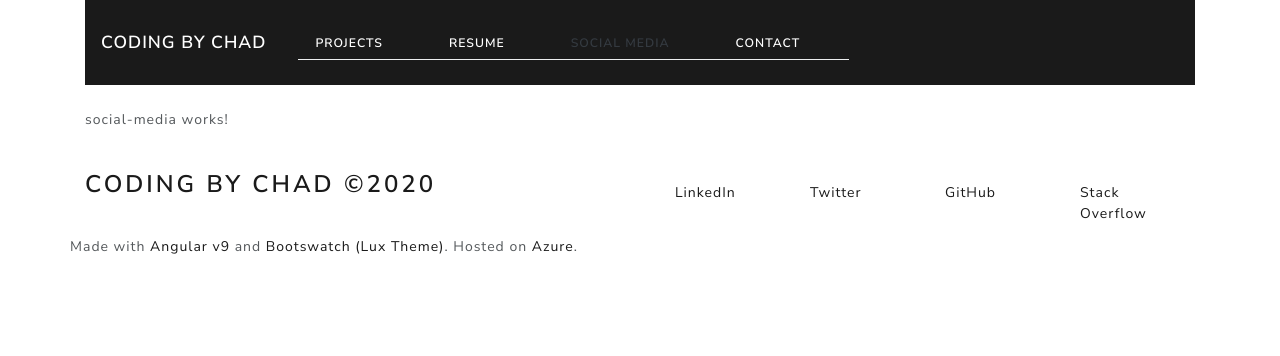
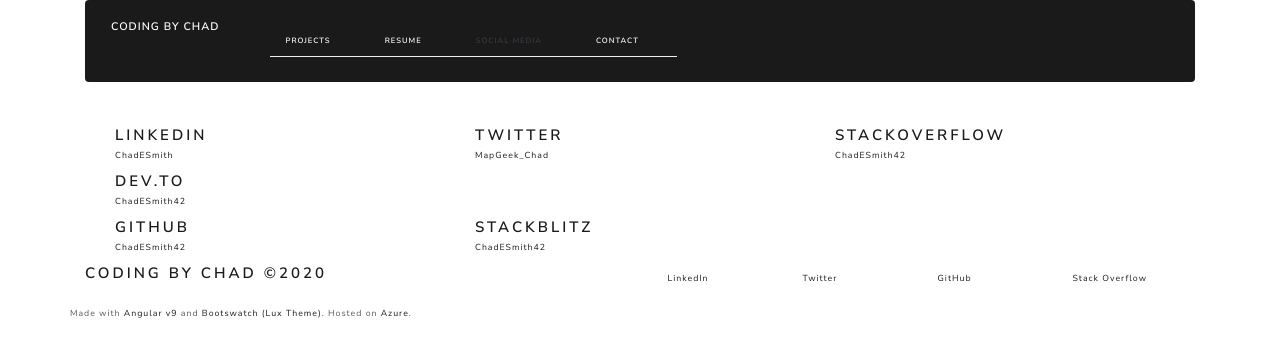
Before and after one commit to ChadESmith42/coding-by-chad, an Angular app in the folder portfolio/: page /social-media in a window 1280 px wide. Shown: the top 356 px of the page. Built offline with nearby package versions, Linux system fonts and the light colour scheme.

Commit message:
added social media links

```diff
--- a/portfolio/angular.json
+++ b/portfolio/angular.json
@@ -24,6 +24,7 @@
               "src/assets"
             ],
             "styles": [
+              "../node_modules/bootstrap/dist/css/bootstrap.min.css",
               "src/styles.css"
             ],
             "scripts": []
@@ -88,6 +89,7 @@
               "src/assets"
             ],
             "styles": [
+              "../node_modules/bootstrap/dist/css/bootstrap.min.css",
               "src/styles.css"
             ],
             "scripts": []
@@ -121,5 +123,8 @@
       }
     }
   },
-  "defaultProject": "portfolio"
+  "defaultProject": "portfolio",
+  "cli": {
+    "analytics": false
+  }
 }
--- a/portfolio/src/app/content/social-media/social-media.component.css
+++ b/portfolio/src/app/content/social-media/social-media.component.css
@@ -0,0 +1 @@
+.section { margin: 24px 24px 12px 24px; }
--- a/portfolio/src/app/content/social-media/social-media.component.html
+++ b/portfolio/src/app/content/social-media/social-media.component.html
@@ -1 +1,41 @@
-<p>social-media works!</p>
+
+<section class="col-lg-12 col-md-6 col-sm-6">
+  <article class="col-lg-4 col-md-4 col-sm-6">
+    <div>
+      <h3>LinkedIn</h3>
+      <p><a href="https://www.linkedin.com/in/chadesmith/" target="_blank">ChadESmith</a></p>
+    </div>
+  </article>
+  <article class="col-lg-4 col-md-4 col-sm-6">
+    <div>
+      <h3>Twitter</h3>
+      <p><a href="https://www.twitter.com/mapgeek_chad" target="_blank">MapGeek_Chad</a></p>
+    </div>
+  </article>
+  <article class="col-lg-4 col-md-4 col-sm-6">
+    <div>
+      <h3>StackOverflow</h3>
+      <p><a href="https://stackoverflow.com/users/9768198/chadesmith42?tab=profile" target="_blank">ChadESmith42</a></p>
+    </div>
+  </article>
+  <article class="col-lg-4 col-md-4 col-sm-6">
+    <div>
+      <h3>Dev.to</h3>
+      <p><a href="https://dev.to/chadesmith42" target="_blank">ChadESmith42</a></p>
+    </div>
+  </article>
+</section>
+<section class="col-lg-12 col-md-6 col-sm-6">
+  <article class="col-lg-4 col-md-4 col-sm-6">
+    <div>
+      <h3>GitHub</h3>
+      <p><a href="https://github.com/ChadESmith42" target="_blank">ChadESmith42</a></p>
+    </div>
+  </article>
+  <article class="col-lg-4 col-md-4 col-sm-6">
+    <div>
+      <h3>Stackblitz</h3>
+      <p><a href="https://stackblitz.com/@ChadESmith42" target="_blank">ChadESmith42</a></p>
+    </div>
+  </article>
+</section>
--- a/portfolio/src/index.html
+++ b/portfolio/src/index.html
@@ -6,8 +6,7 @@
   <base href="/">
   <meta name="viewport" content="width=device-width, initial-scale=1, shrink-to-fit=no">
   <link rel="icon" type="image/x-icon" href="favicon.ico">
-  <!-- <link rel="stylesheet" href="https://stackpath.bootstrapcdn.com/bootstrap/4.5.0/css/bootstrap.min.css" integrity="sha384-9aIt2nRpC12Uk9gS9baDl411NQApFmC26EwAOH8WgZl5MYYxFfc+NcPb1dKGj7Sk" crossorigin="anonymous"> -->
-  <link rel="stylesheet" href="https://stackpath.bootstrapcdn.com/bootswatch/4.5.0/lux/bootstrap.min.css" integrity="sha384-smnSwzHqW1zKbeuSMsAM/fMQpkk7HY11LuHiwT8snL/W2QBoZtVCT4H5x1CEcJCs" crossorigin="anonymous">
+  <link href="https://maxcdn.bootstrapcdn.com/bootstrap/3.3.7/css/bootstrap.min.css" rel="stylesheet">
 </head>
 <body>
   <app-root></app-root>
--- a/portfolio/tsconfig.json
+++ b/portfolio/tsconfig.json
@@ -2,7 +2,7 @@
   "compileOnSave": false,
   "compilerOptions": {
     "baseUrl": "./",
-    "outDir": "./dist/out-tsc",
+    "outDir": "./public/out-tsc",
     "sourceMap": true,
     "declaration": false,
     "downlevelIteration": true,
```
